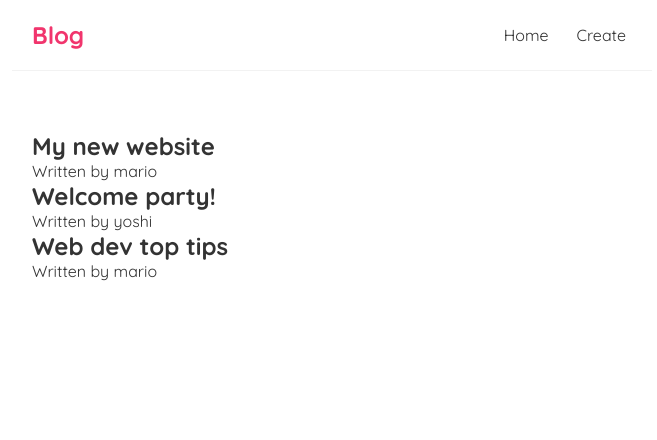
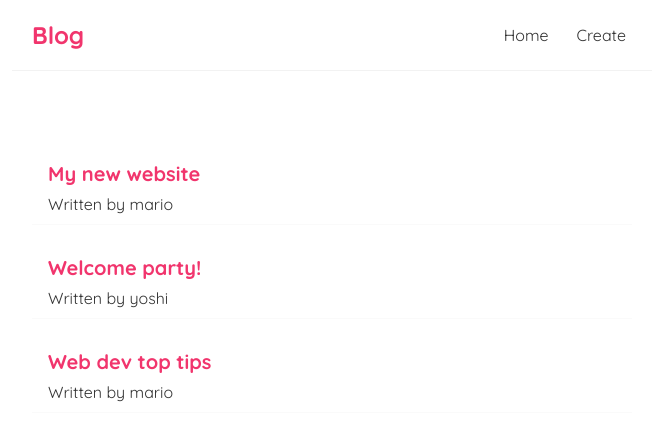
Before and after one commit to VladMuzyka2002/reactFollowAlong, a React (Create React App) app: page / in a window 1280 px wide. Shown: the top 440 px of the page, without its empty margins (308-965 px from the left). Built offline with nearby package versions, Linux system fonts and the light colour scheme.

Commit message:
Added css

```diff
--- a/src/components/Home.js
+++ b/src/components/Home.js
@@ -10,7 +10,7 @@ function Home(){
     return (
         <div className="home">
             {blogs.map((blog) => (
-                <div className = "blog-previw" key={blog.id}>
+                <div className = "blog-preview" key={blog.id}>
                     <h2>{blog.title}</h2>
                     <p>Written by {blog.author}</p>
                 </div>
--- a/src/index.css
+++ b/src/index.css
@@ -1,18 +1,4 @@
 @import url('https://fonts.googleapis.com/css2?family=Quicksand:wght@300;400;500;600;700&display=swap');
-
-body {
-  margin: 0;
-  font-family: -apple-system, BlinkMacSystemFont, 'Segoe UI', 'Roboto', 'Oxygen',
-    'Ubuntu', 'Cantarell', 'Fira Sans', 'Droid Sans', 'Helvetica Neue',
-    sans-serif;
-  -webkit-font-smoothing: antialiased;
-  -moz-osx-font-smoothing: grayscale;
-}
-
-code {
-  font-family: source-code-pro, Menlo, Monaco, Consolas, 'Courier New',
-    monospace;
-}
 
 /* base styles */
 * {
@@ -47,3 +33,18 @@ code {
   margin: 40px auto;
   padding: 20px;
 }
+
+/* blog previews / list */
+.blog-preview {
+  padding: 10px 16px;
+  margin: 20px 0;
+  border-bottom: 1px solid #fafafa;
+}
+.blog-preview:hover {
+  box-shadow: 1px 3px 5px rgba(0,0,0,0.1);
+}
+.blog-preview h2 {
+  font-size: 20px;
+  color: #f1356d;
+  margin-bottom: 8px;
+}
```
